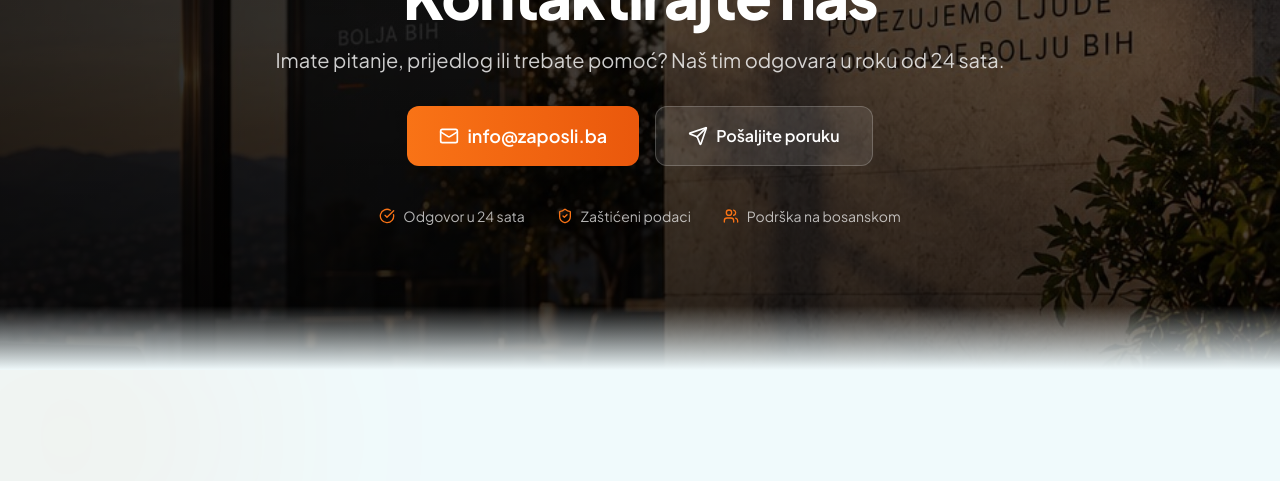
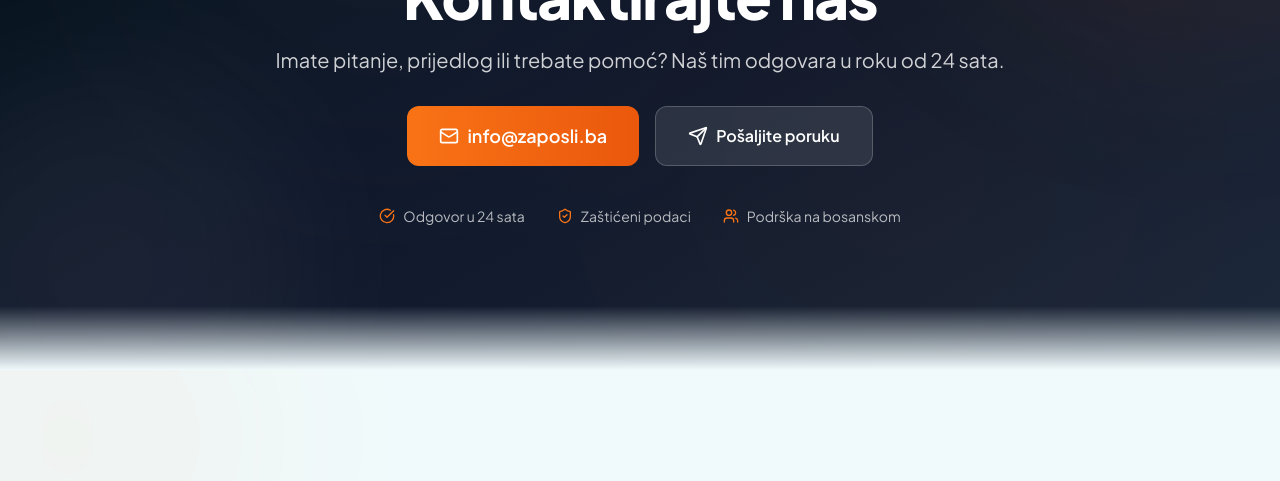
Before and after one commit to ocjenime/zaposli.ba, a Next.js app: page /kontakt in a window 1280 px wide. Shown: the part 308-789 px from the top of the page. Built offline with nearby package versions, Linux system fonts and the light colour scheme; no server answers.

Commit message:
revert: remove image from /kontakt/ hero, restore dark gradient

```diff
--- a/app/kontakt/page.tsx
+++ b/app/kontakt/page.tsx
@@ -107,9 +107,7 @@ export default function KontaktPage() {
           icon={Mail}
           align="center"
           size="lg"
-          image="/images/kontakt-hero.jpg"
-          imagePosition="object-[50%_35%]"
-          overlayIntensity="medium"
+          overlayIntensity="dark"
         >
           <div className="flex flex-col sm:flex-row justify-center gap-4 mb-10">
             <a
```
